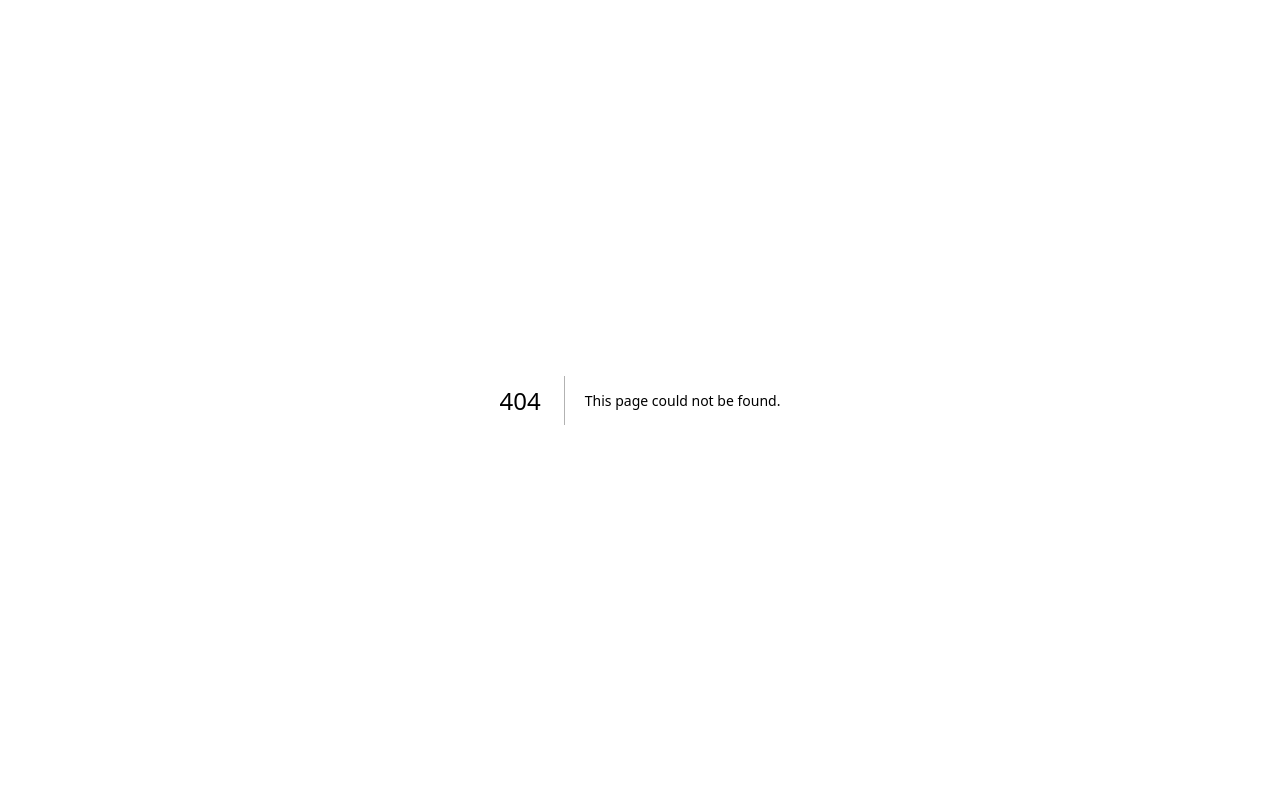
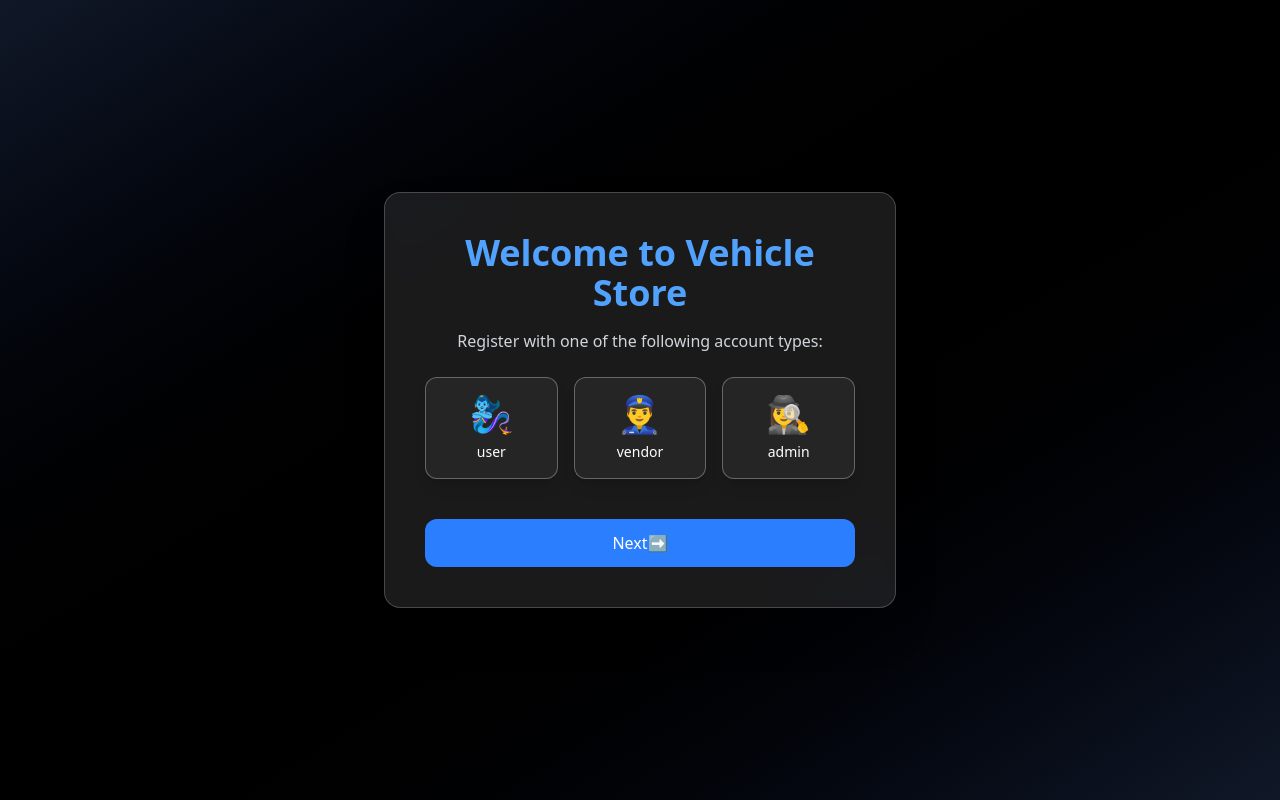
Before and after one commit to aftabuddin007/vehicle-store, a Next.js app in the folder vehicle/: page /register in a window 1280 px wide. Before the commit this address had no page. Built offline with nearby package versions, Linux system fonts and the light colour scheme.

Commit message:
step 1 is working

```diff
--- a/vehicle/package.json
+++ b/vehicle/package.json
@@ -12,6 +12,7 @@
     "axios": "^1.13.6",
     "bcryptjs": "^3.0.3",
     "mongoose": "^9.3.1",
+    "motion": "^12.38.0",
     "next": "16.2.1",
     "next-auth": "^5.0.0-beta.30",
     "react": "19.2.4",
--- /dev/null
+++ b/vehicle/src/app/api/auth/[...nextauth]/route.ts
@@ -0,0 +1,3 @@
+import { handlers } from "@/auth";
+
+export const { GET, POST } = handlers
--- /dev/null
+++ b/vehicle/src/app/register/page.tsx
@@ -0,0 +1,54 @@
+'use client'
+import React, { useState } from 'react';
+import { AnimatePresence, motion } from "motion/react"
+const Register = () => {
+    const [step,setStep] = useState<1 |2>(1)
+    return (
+        <div className='min-h-screen flex items-center justify-center bg-gradient-to-br from-gray-900 via-black to-gray-900 text-white p-6'>
+
+          <AnimatePresence mode="wait">
+
+
+            {/* for step 1 ui */}
+{step == 1 && <motion.div
+initial={{opacity:0,y:40}}
+animate={{opacity:1,y:0}}
+transition={{duration:0.5}}
+className='w-full max-w-lg text-center bg-white/10 backdrop-blur-md rounded-2xl shadow-2xl p-10 border border-white/20'>
+<h1 className='text-4xl font-bold mb-4 text-blue-400'>Welcome to Vehicle Store</h1>
+<p className="text-gray-300 mb-6">Register with one of the following account types:</p>
+<div className="grid grid-cols-3 gap-4 mb-6">
+    {
+        [
+            {label:"User",icon:"🧞‍♀️",value:"user"},
+            {label:"Vendor",icon:"👮‍♂️",value:"vendor"},
+            {label:"Admin",icon:"🕵️‍♀️",value:"admin"},
+        ].map((item)=>(<motion.div key={item.value}
+        whileHover={{scale : 1.1}}
+        whileTap={{scale:0.95}}
+        className='p-4 bg-white/5 hover:bg-white/20 cursor-pointer rounded-xl border border-white/30 shadow-lg flex flex-col items-center transition'
+
+        >
+<span className='text-4xl mb-2'>{item.icon}</span>
+<span className='text-sm font-medium'>{item.value}</span>
+        </motion.div>))
+    }
+</div>
+<motion.button
+onClick={()=>setStep(2)}
+ whileHover={{scale : 1.1}}
+        whileTap={{scale:0.95}}
+className='mt-4 w-full px-8 py-3 bg-blue-500 hover:bg-blue-600 rounded-xl font-medium'>
+    Next➡️
+</motion.button>
+</motion.div>}
+{/* for step 2 ui */}
+{step == 1 && <motion.div>
+
+</motion.div>}
+</AnimatePresence>
+        </div>
+    );
+};
+
+export default Register;
--- /dev/null
+++ b/vehicle/src/auth.ts
@@ -0,0 +1,69 @@
+import NextAuth from "next-auth"
+import Credentials from "next-auth/providers/credentials"
+import connectDb from "./lib/connectDB"
+import User from "./model/user.model"
+import bcrypt from "bcryptjs"
+
+export const { handlers, signIn, signOut, auth } = NextAuth({
+  providers: [
+    Credentials({
+      credentials: {
+        email: { label: "email" ,type:"email"},
+        password: { label: "Password", type: "password" },
+      },
+      async authorize( credentials,request ) {
+        await connectDb()
+        const email = credentials.email as string
+        const password = credentials.password as string
+        const user = await User.findOne({email})
+
+        if(!user){
+            throw new Error("User is not found")
+        }
+        const isMatch = await bcrypt.compare(password,user.password)
+        if(!isMatch){
+            throw new Error("password Incorrect")
+
+        }
+        return {
+            id:user._id.toString(),
+            email:user.email,
+            name:user.name,
+            role:user.role
+        }
+      }
+    }),
+
+  ],
+  callbacks:{
+
+    jwt({token,user}){
+        if(user){
+            token.id = user.id,
+            token.email = user.email,
+            token.name = user.name,
+            token.role = user.role
+        }
+        return token
+  },
+  session({session,token}){
+    if(session.user){
+        session.user.id = token.id as string,
+        session.user.email = token.email as string,
+        session.user.name = token.name as string,
+        session.user.role = token.role as string
+    }
+    return session
+  }
+},
+pages:{
+    signIn:"/login",
+    error:"/login",
+},
+session:{
+    strategy:"jwt",
+    maxAge:10 * 24 * 60 * 60 * 1000
+},
+secret:process.env.AUTH_SECRET
+
+})
--- /dev/null
+++ b/vehicle/src/next-auth.d.ts
@@ -0,0 +1,10 @@
+declare module "next-auth"{
+    interface User{
+        id:string,
+        name:string,
+        email:string,
+        role:string,
+
+    }
+}
+export {}
```
Also changed, not shown: 1 other file (tests, documents, lock files or other folders).
